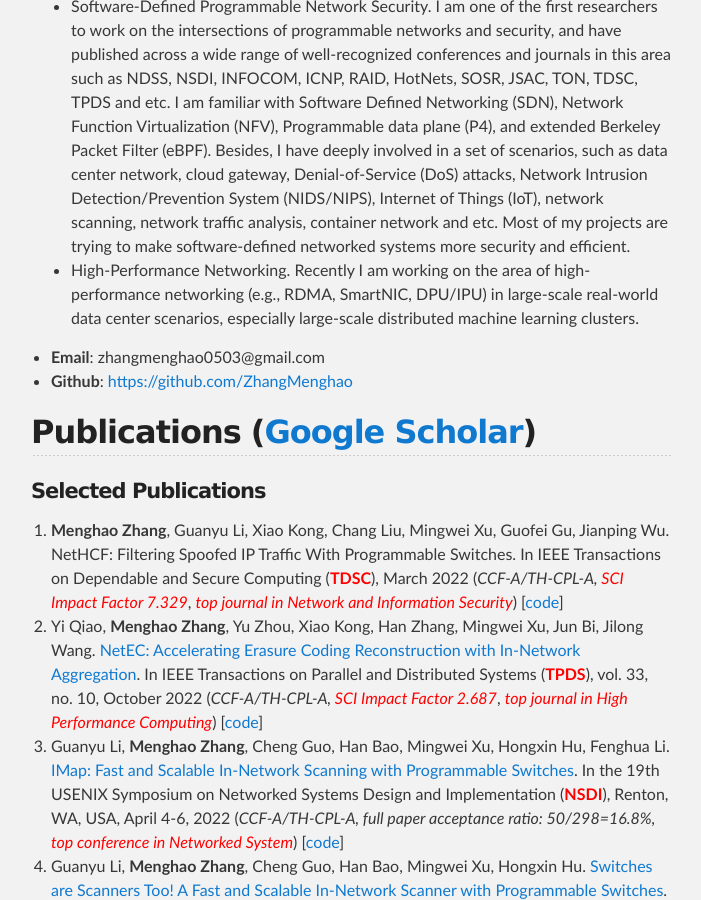
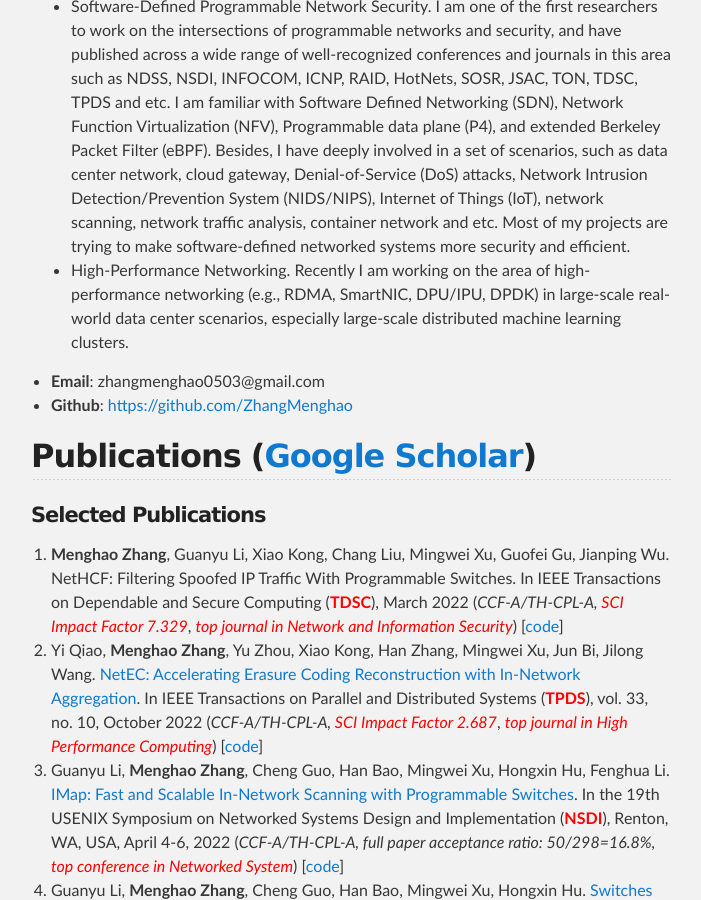
Before and after one commit to zhangmenghao/zhangmenghao.github.io, a Jekyll site: the page built from index.md, in a window 1280 px wide and 900 px high, scrolled down 817 px. Shown: the whole window, without its empty margins (289-990 px from the left). Built offline with Jekyll 4.4.1, drawn with Linux system fonts in a browser that asks for light colours.

Commit message:
Update bio

```diff
--- a/index.md
+++ b/index.md
@@ -15,7 +15,7 @@ category: Tech
     - *Aug., 2012-Jul., 2016*  **B.S. Degree**, Dept. of Computer Science and Technology, Tsinghua University
 * **Research interest**:
     - Software-Defined Programmable Network Security. I am one of the first researchers to work on the intersections of programmable networks and security, and have published across a wide range of well-recognized conferences and journals in this area such as NDSS, NSDI, INFOCOM, ICNP, RAID, HotNets, SOSR, JSAC, TON, TDSC, TPDS and etc. I am familiar with Software Defined Networking (SDN), Network Function Virtualization (NFV), Programmable data plane (P4), and extended Berkeley Packet Filter (eBPF). Besides, I have deeply involved in a set of scenarios, such as data center network, cloud gateway, Denial-of-Service (DoS) attacks, Network Intrusion Detection/Prevention System (NIDS/NIPS), Internet of Things (IoT), network scanning, network traffic analysis, container network and etc. Most of my projects are trying to make software-defined networked systems more security and efficient.
-    - High-Performance Networking. Recently I am working on the area of high-performance networking (e.g., RDMA, SmartNIC, DPU/IPU) in large-scale real-world data center scenarios, especially large-scale distributed machine learning clusters.
+    - High-Performance Networking. Recently I am working on the area of high-performance networking (e.g., RDMA, SmartNIC, DPU/IPU, DPDK) in large-scale real-world data center scenarios, especially large-scale distributed machine learning clusters.
 * **Email**: zhangmenghao0503@gmail.com
 * **Github**: [https://github.com/ZhangMenghao](https://github.com/ZhangMenghao)
 <!-- * **Resume**: [中文简历](./resume/CV_Chinese.pdf) -->
```
